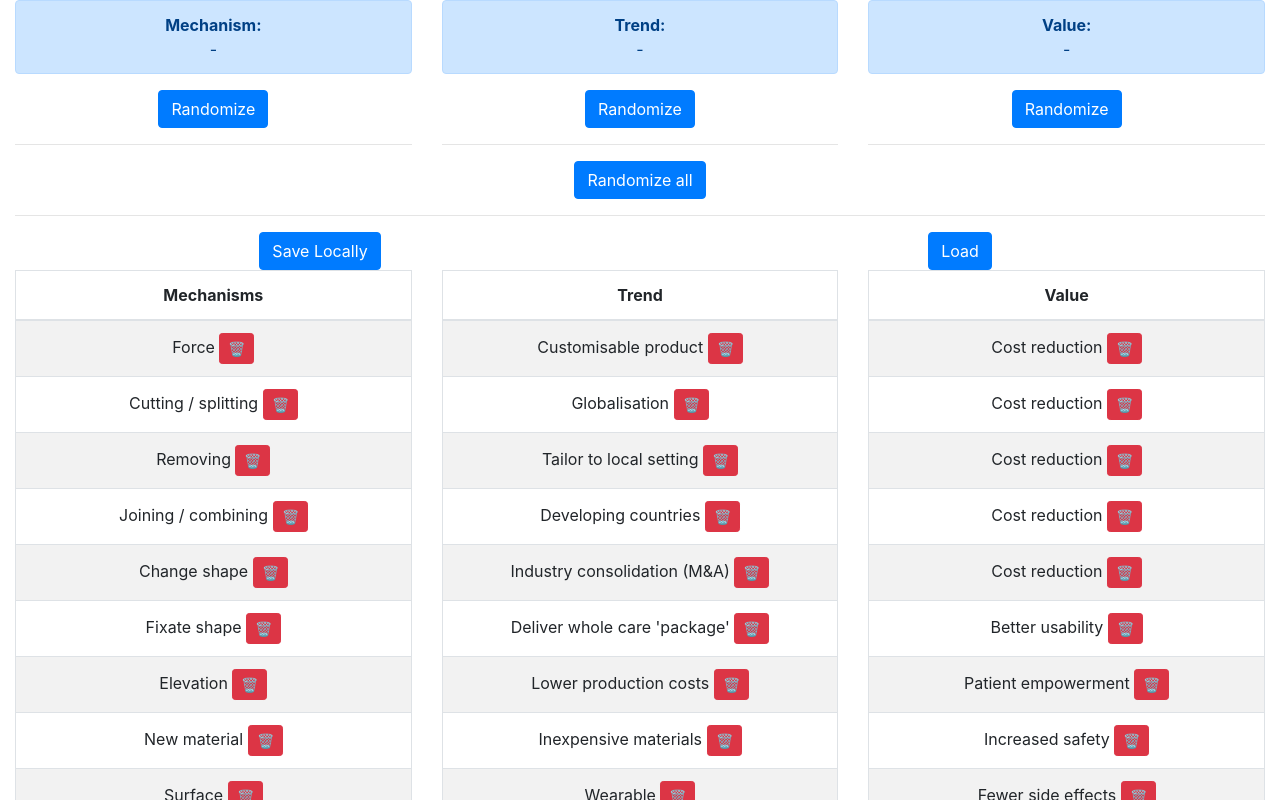
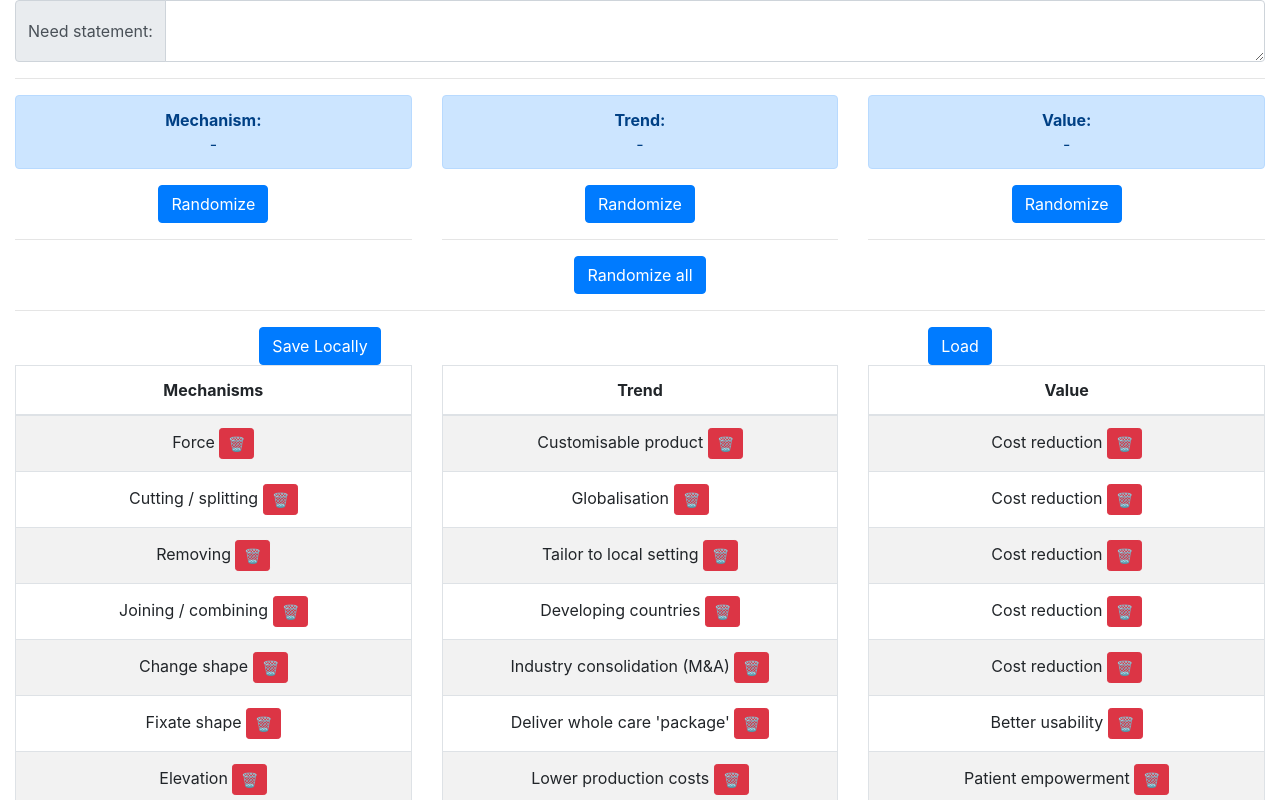
Before and after one commit to cbudtz/serendipidizer, a React (Create React App) app: page / in a window 1280 px wide. Shown: the top 800 px of the page. Built offline with nearby package versions, Linux system fonts and the light colour scheme.

Commit message:
updated Icon and Title...

```diff
--- a/src/App.tsx
+++ b/src/App.tsx
@@ -1,7 +1,7 @@
 import React, {useState} from 'react';
 import './App.css';
 import 'bootstrap/dist/css/bootstrap.min.css';
-import {Alert, Button, Col, Container, Row, Table} from "react-bootstrap";
+import {Alert, Button, Col, Container, FormControl, InputGroup, Row, Table} from "react-bootstrap";
 
 
 function App() {
@@ -150,6 +150,16 @@ function App() {
     return (
         <div className="App">
             <Container fluid>
+                <Row ><Col><InputGroup>
+                    <InputGroup.Prepend>
+                        <InputGroup.Text>
+                            Need statement:
+                        </InputGroup.Text>
+                    </InputGroup.Prepend>
+                    <FormControl as={"textarea"}/>
+                </InputGroup></Col>
+                </Row>
+                <hr/>
                 <Row>
                     <Col sm={12} md={4} ><Alert variant={"primary"}><b>Mechanism:</b><br/>
                         {mechanism}</Alert>
```
